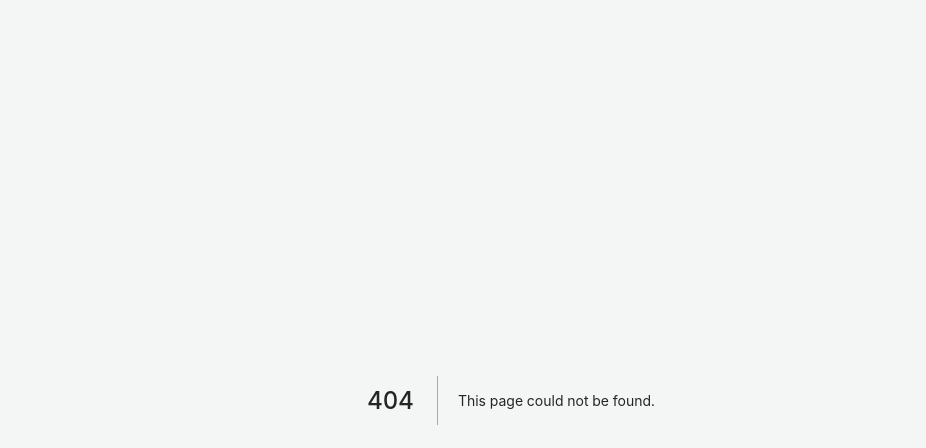
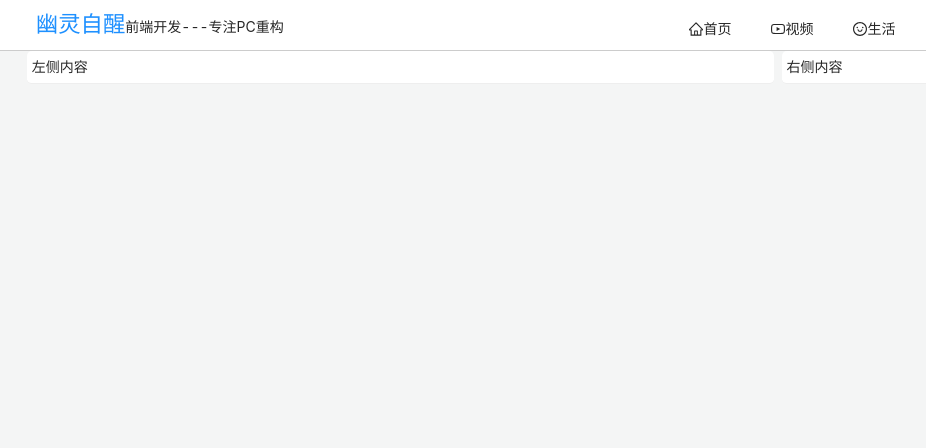
Before and after one commit to youling4438/next-blog, a Next.js app: page /detailed in a window 1280 px wide. Before the commit this address had no page. Shown: the top 448 px of the page, without its empty margins (129-1055 px from the left). Built offline with nearby package versions, Linux system fonts and the light colour scheme.

Commit message:
add template

```diff
--- /dev/null
+++ b/pages/detailed.js
@@ -0,0 +1,26 @@
+import React from 'react'
+import Head from 'next/head'
+import { Row, Col } from 'antd'
+import Header from '../components/Header'
+import styles from '../styles/pages/common.module.css'
+
+const Detailed = () => (
+	<>
+		<Head>
+			<title>Detailed page</title>
+			<link rel="icon" href="/favicon.ico" />
+		</Head>
+		<Header />
+		<Row className={styles['common-mail']} type="flex" justify="center">
+			<Col className={styles['common-left']} xs={24} sm={24} md={16} lg={18} xl={14} >
+				左侧内容
+			</Col>
+			<Col className={styles['common-right']} xs={0} sm={0} md={7} lg={5} xl={4} >
+				右侧内容
+			</Col>
+		</Row>
+
+	</>
+)
+
+export default Detailed
```
Also changed, not shown: pages/list.js (added, +24 -0 lines).
